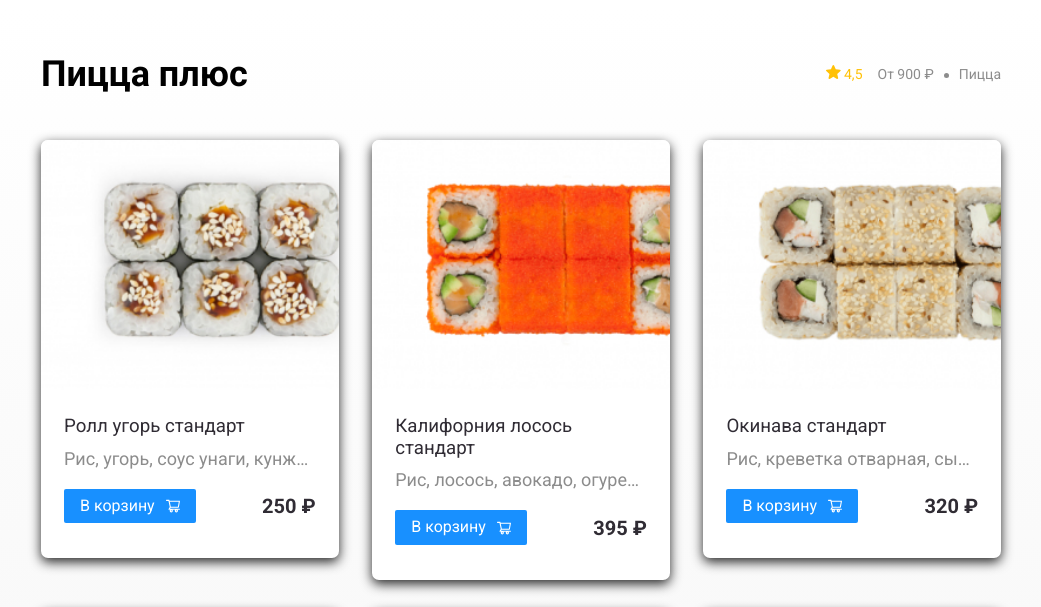
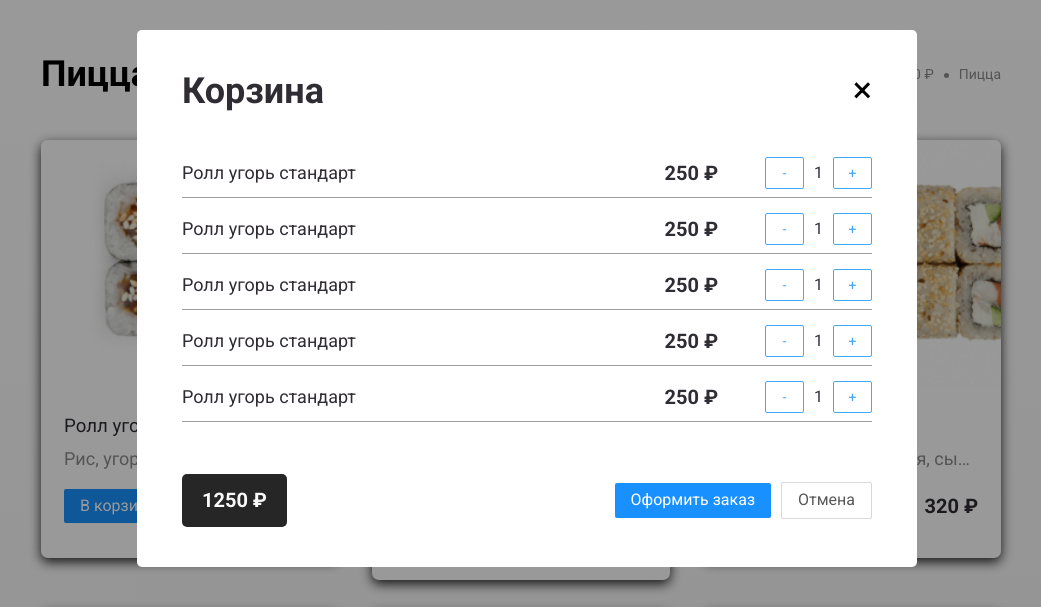
Before and after one commit to artsevas/delivery-food, a plain HTML site: page pizza-plus.html in a window 1280 px wide. Both pictures are taken after a click on the button "Корзина". Shown: the part 130-737 px from the top of the page, without its empty margins (119-1160 px from the left). Drawn offline with Linux system fonts and the light colour scheme.

Commit message:
Create: modal cart

```diff
--- a/js/main.js
+++ b/js/main.js
@@ -0,0 +1,8 @@
+const cartButton = document.querySelector("#cart-button");
+const modal = document.querySelector(".modal");
+const close = document.querySelector(".close");
+cartButton.addEventListener('click', toggleModal);
+close.addEventListener('click', toggleModal);
+function toggleModal() {
+  modal.classList.toggle("modal-open");
+};
--- a/pizza-plus.html
+++ b/pizza-plus.html
@@ -31,7 +31,7 @@
               />
               <span class="navbar__button-text">Войти</span>
             </button>
-            <button class="navbar__button button">
+            <button class="navbar__button button" id="cart-button">
               <img
                 src="img/icons/cart.svg"
                 alt=""
@@ -319,5 +319,84 @@
       <!-- /.container -->
     </footer>
     <!-- /.footer -->
+    <div class="modal">
+      <div class="modal-dialog">
+        <div class="modal-header">
+          <h3 class="modal__title">Корзина</h3>
+          <button class="close">&times;</button>
+        </div>
+        <!-- /.modal-header -->
+        <div class="modal-main">
+          <div class="modal-row">
+            <span class="modal__name">Ролл угорь стандарт</span>
+            <strong class="modal__price">250 ₽</strong>
+            <div class="modal-counter">
+              <button class="modal-counter__button">-</button>
+              <span class="modal-counter__lot">1</span>
+              <button class="modal-counter__button">+</button>
+            </div>
+            <!-- /.modal-counter -->
+          </div>
+          <!-- /.modal-row -->
+          <div class="modal-row">
+            <span class="modal__name">Ролл угорь стандарт</span>
+            <strong class="modal__price">250 ₽</strong>
+            <div class="modal-counter">
+              <button class="modal-counter__button">-</button>
+              <span class="modal-counter__lot">1</span>
+              <button class="modal-counter__button">+</button>
+            </div>
+            <!-- /.modal-counter -->
+          </div>
+          <!-- /.modal-row -->
+          <div class="modal-row">
+            <span class="modal__name">Ролл угорь стандарт</span>
+            <strong class="modal__price">250 ₽</strong>
+            <div class="modal-counter">
+              <button class="modal-counter__button">-</button>
+              <span class="modal-counter__lot">1</span>
+              <button class="modal-counter__button">+</button>
+            </div>
+            <!-- /.modal-counter -->
+          </div>
+          <!-- /.modal-row -->
+          <div class="modal-row">
+            <span class="modal__name">Ролл угорь стандарт</span>
+            <strong class="modal__price">250 ₽</strong>
+            <div class="modal-counter">
+              <button class="modal-counter__button">-</button>
+              <span class="modal-counter__lot">1</span>
+              <button class="modal-counter__button">+</button>
+            </div>
+            <!-- /.modal-counter -->
+          </div>
+          <!-- /.modal-row -->
+          <div class="modal-row">
+            <span class="modal__name">Ролл угорь стандарт</span>
+            <strong class="modal__price">250 ₽</strong>
+            <div class="modal-counter">
+              <button class="modal-counter__button">-</button>
+              <span class="modal-counter__lot">1</span>
+              <button class="modal-counter__button">+</button>
+            </div>
+            <!-- /.modal-counter -->
+          </div>
+          <!-- /.modal-row -->
+        </div>
+        <!-- /.modal-main -->
+        <div class="modal-footer">
+          <span class="modal-footer__price">1250 ₽</span>
+          <div class="modal-footer__buttons">
+            <button class="modal-footer__button navbar__button-primary navbar__button">Оформить заказ</button>
+            <button class="footer__button navbar__button">Отмена</button>
+          </div>
+          <!-- /.footer-buttons -->
+        </div>
+        <!-- /.modal-footer -->
+      </div>
+      <!-- /.modal-dialog -->
+    </div>
+    <!-- /.modal -->
+    <script src="js/main.js"></script>
   </body>
 </html>
--- a/sass/blocks/_modal.sass
+++ b/sass/blocks/_modal.sass
@@ -0,0 +1,89 @@
+.modal
+  display: none
+  position: fixed
+  top: 0
+  left: 0
+  width: 100%
+  height: 100%
+  background: rgba(0, 0, 0, 0.4)
+  &-open
+    display: flex
+  &-dialog
+    position: absolute
+    margin: auto
+    padding: 40px 45px
+    width: 95%
+    max-width: 780px
+    background: #FFFFFF
+    border-radius: 5px
+    top: 20%
+    left: 20%
+  &-header
+    @include flex ()
+    margin-bottom: 45px
+  &__title
+    margin: 0
+    font-weight: bold
+    font-size: 36px
+    line-height: 42px
+  &-row
+    display: flex
+    align-items: flex-start
+    justify-content: space-between
+    padding-bottom: 8px
+    margin-bottom: 15px
+    border-bottom: 1px solid #9d9d9d
+  &__name
+    font-weight: normal
+    font-size: 18px
+    line-height: 32px
+  &__price
+    margin-left: auto
+    margin-right: 47px
+    font-weight: bold
+    font-size: 20px
+    line-height: 32px
+  &-counter
+    display: flex
+    align-items: center
+    &__button
+      display: flex
+      align-items: center
+      justify-content: center
+      width: 39px
+      height: 32px
+      background: #FFFFFF
+      border: 1px solid #40A9FF
+      box-sizing: border-box
+      border-radius: 2px
+      color: #40A9FF
+      font-weight: normal
+      font-size: 14px
+      line-height: 22px
+    &__lot
+      font-weight: normal
+      font-size: 16px
+      line-height: 24px
+      margin-left: 10px
+      margin-right: 10px
+  &-main
+    margin-bottom: 52px
+  &-footer
+    @include flex ()
+    &__buttons
+      display: flex
+      align-items: center
+    &__price
+      padding: 15px 20px
+      font-weight: bold
+      font-size: 20px
+      line-height: 23px
+      color: #FAFAFA
+      background: #262626
+      border-radius: 5px
+
+.close
+  font-size: 36px
+  border: none
+  background-color: transparent
+  cursor: pointer
```
Also changed, not shown: css/style.css, img/icons/cancel.jpg (added), 3 other files.
